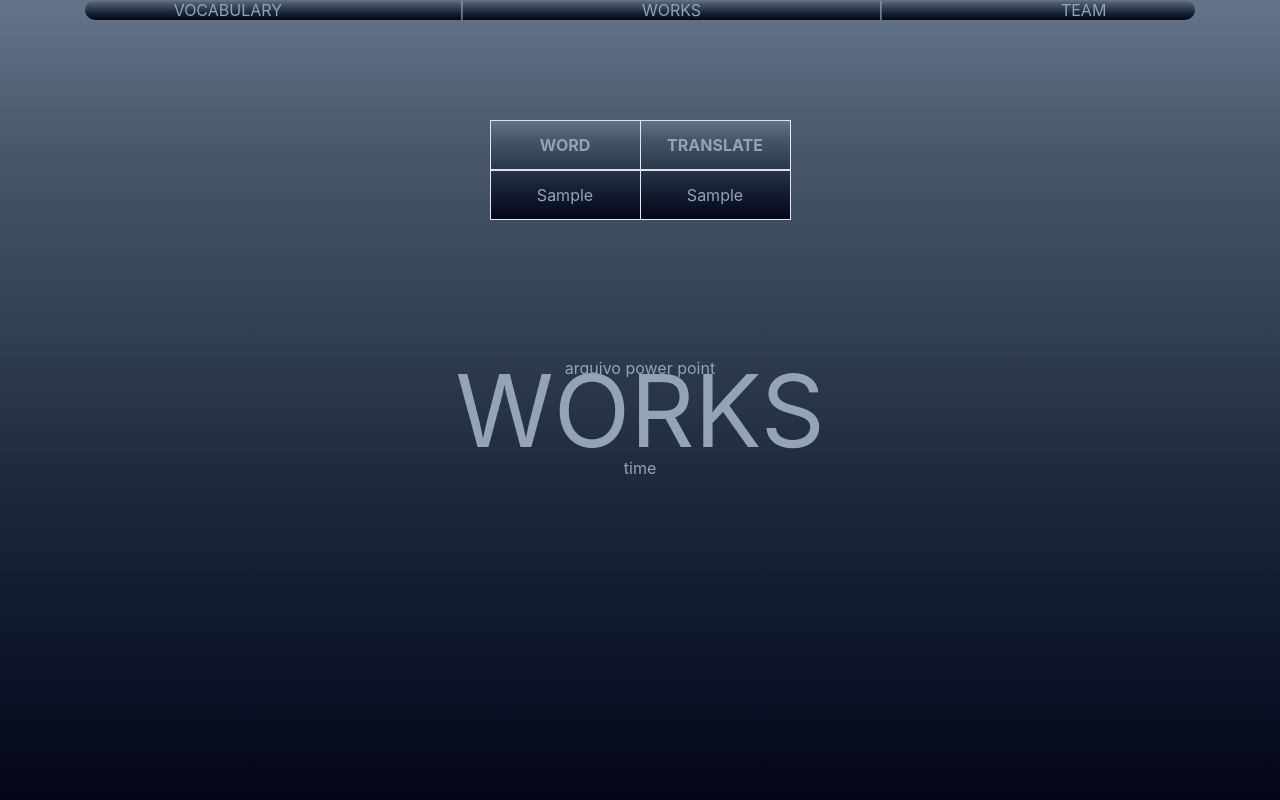
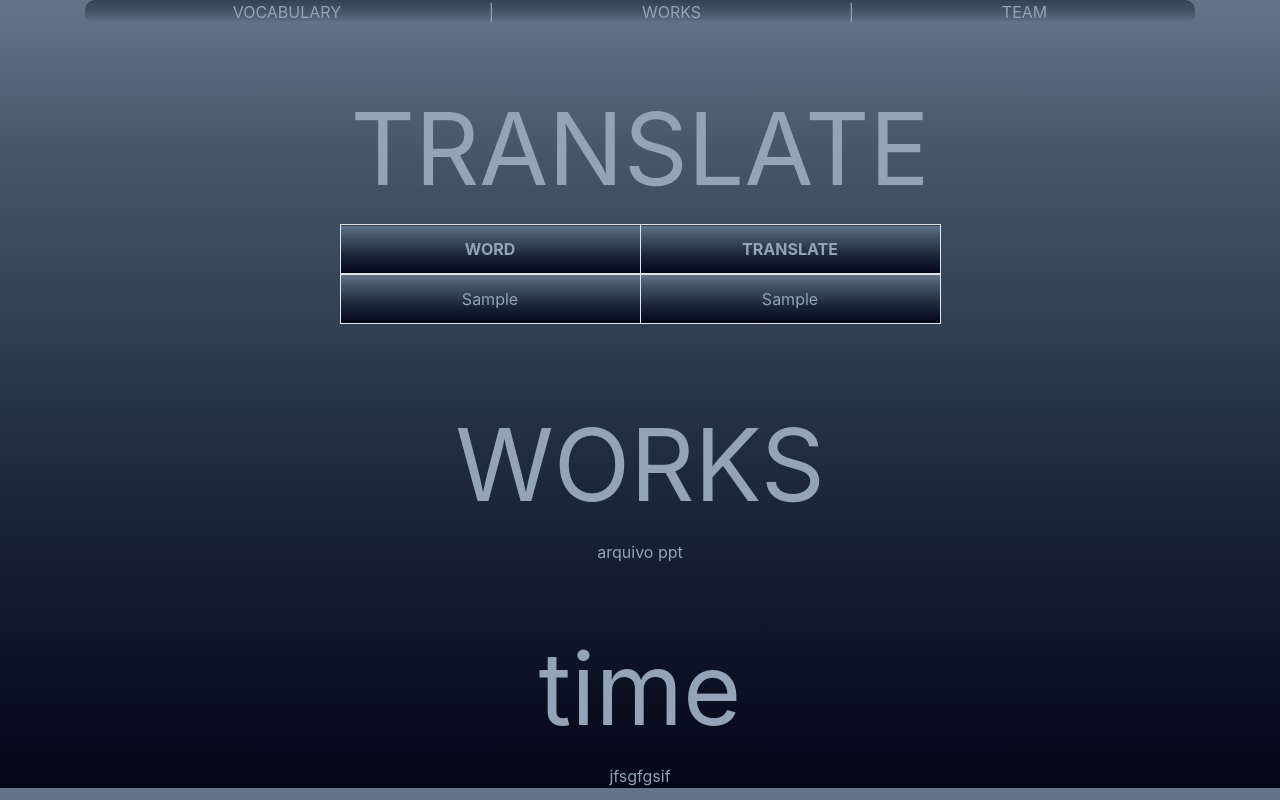
Before and after one commit to braynerdev/projeto-english, a Django app: page / in a window 1280 px wide. Run offline with Django 5.2, Linux system fonts and the light colour scheme; tables that the repository leaves empty hold one stand-in row (values such as "Sample post"); some libraries are stand-ins or nearby versions.

Commit message:
ajustes templates

```diff
--- a/core/static/css/styles.css
+++ b/core/static/css/styles.css
@@ -11,43 +11,41 @@ a:hover{
     text-decoration: none;
 }
 html, body{
+    color: #94a3b8;
+    background-image: linear-gradient(to bottom,#64748b,#475569,#334155,#1e293b ,#0f172a ,#020617);
+}
+.container{
     display: flex;
     height: 100%;
     width: 100%;
-    justify-content: center;
-    background-image: linear-gradient(to bottom,#64748b,#475569,#334155,#1e293b ,#0f172a ,#020617);
-    color: #94a3b8;
-}
-.container{
-    display: flex;
-    height: 20px;
-    width: 100%;
-    justify-content: center;
     flex-wrap: wrap;
-    gap: 100px;
+    gap: 50px;
 }
 .header{
     display: flex;
-    height: 100%;
+    height: 8%;
     width:100%;
     border-radius: 10px;
-    justify-content: space-around;
-    background-image: linear-gradient(to bottom,#64748b,#475569,#334155,#1e293b ,#0f172a ,#020617);
+    justify-content: space-evenly;
     align-items: center;
+    background-image: linear-gradient(#334155,#475569,#64748b);
+
 }
 .table{
     display: flex;
     text-align: center;
-    justify-content: space-between;
+    justify-content: center;
     height: max-content;
+    width: 100%;
+    flex-wrap: wrap;
+}
+
+th, td {
+    flex-wrap: nowrap;
+    width: 300px;
+    border: 1px ,solid ,#e2e8f0;
     background-image: linear-gradient(to bottom,#64748b,#475569,#334155,#1e293b ,#0f172a ,#020617);
     color: #94a3b8;
-    width: max-content;
-}
-th, td {
-    border: 1px ,solid ,#e2e8f0;
-    height: max-content;
-    min-width: 150px;
 }
 .works{
     display: flex;
--- a/core/templates/index.html
+++ b/core/templates/index.html
@@ -18,6 +18,10 @@
             |
             <a href="#">TEAM</a>
         </div>
+        <div class="works">
+            <div class="title">
+                TRANSLATE
+            </div>
             <div class="table">
                 <table>
                     <thead>
@@ -36,17 +40,18 @@
                     </tbody>
                 </table>
             </div>
+        </div>
 
             <div class="works">
-            <div class="title">WORKS</div>
-            arquivo power point
+                <div class="title">
+                    WORKS
                 </div>
-
-        <div class="team">
+                arquivo ppt
+            </div>
+            <div class="works">
+                <div class="title">
                     time
                 </div>
+                jfsgfgsif
             </div>
-    {% bootstrap_javascript jquery='full' %}
-</body>
-
-</html>
+    </div>
```
Lines whose indentation alone changed are shown as unchanged.
